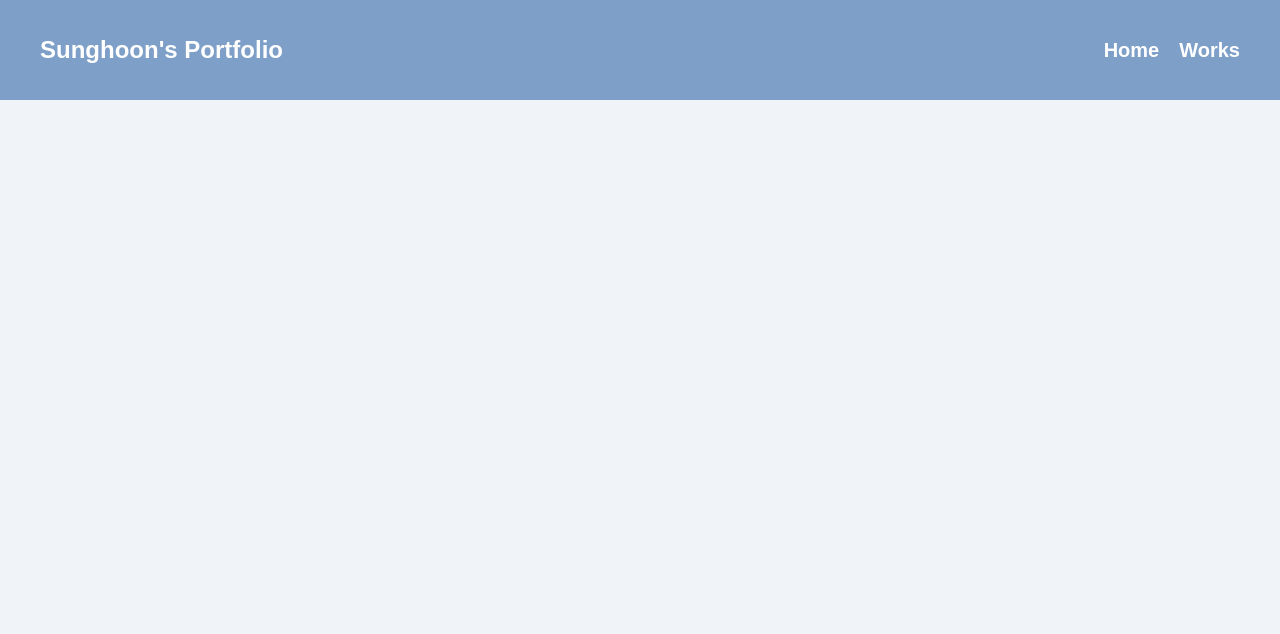
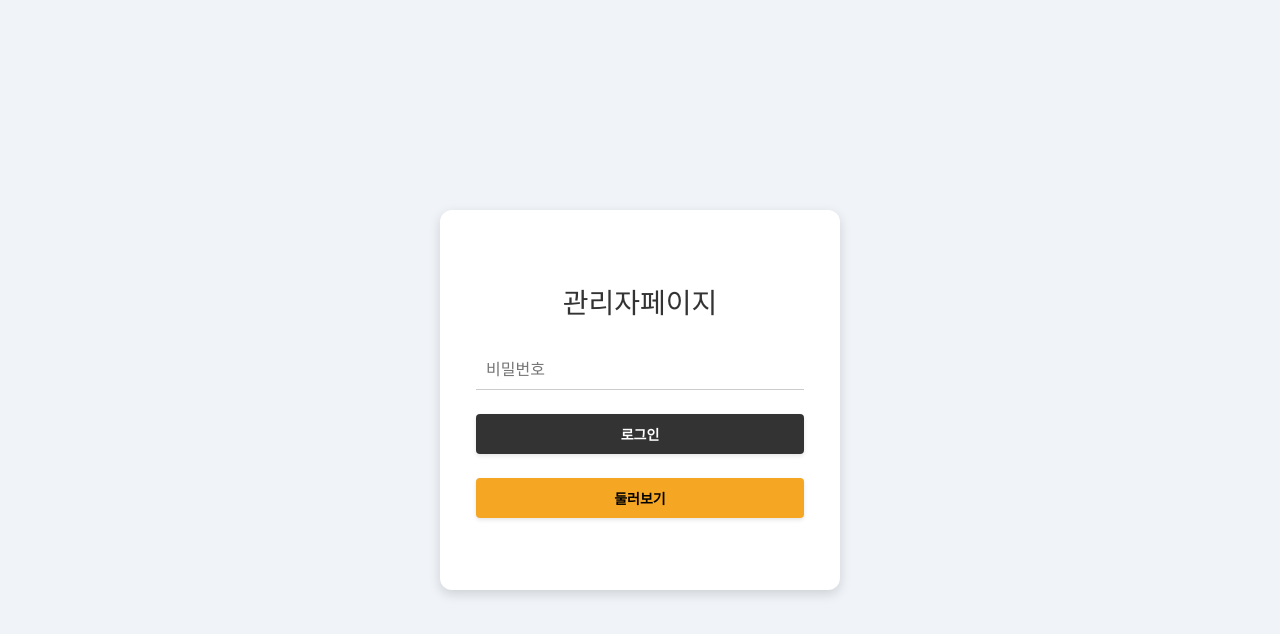
Before and after one commit to sunghoon1209/portfolio_react, a React (Vite) app: page /admin/main in a window 1280 px wide. Shown: the top 634 px of the page. Built offline with nearby package versions, Linux system fonts and the light colour scheme; a web font is replaced by a local one.

Commit message:
로그인

```diff
--- a/package.json
+++ b/package.json
@@ -10,10 +10,12 @@
     "preview": "vite preview"
   },
   "dependencies": {
+    "firebase": "^11.8.1",
     "react": "^19.1.0",
     "react-dom": "^19.1.0",
     "react-router-dom": "^7.6.0",
-    "styled-components": "^6.1.18"
+    "styled-components": "^6.1.18",
+    "zustand": "^5.0.5"
   },
   "devDependencies": {
     "@eslint/js": "^9.25.0",
--- /dev/null
+++ b/src/Admin.jsx
@@ -0,0 +1,14 @@
+import styled from "styled-components";
+import AdminLogin from "./pages/AdminLogin";
+
+const Admin = ()=>{
+    return(
+        <>
+            <AdminLogin>
+
+            </AdminLogin>
+        </>
+    )
+}
+
+export default Admin;
--- a/src/App.jsx
+++ b/src/App.jsx
@@ -1,21 +1,15 @@
 import { BrowserRouter } from "react-router-dom";
-import AppRouter from "./router/Router";
+
+import AppRouter from "./router/router.jsx";
 import GlobalStyle from "./styles/GlobalStyle";
-import Header from "./components/common/Header";
-import StyledInner from "./components/common/Inner";
+
 function App() {
 
   return (
     <BrowserRouter>
       <GlobalStyle></GlobalStyle>
-      <Header></Header>
-      <main>
-        <StyledInner>
-          <AppRouter>
+      <AppRouter></AppRouter>
 
-          </AppRouter>
-        </StyledInner>
-      </main>
     </BrowserRouter>
 
 
--- a/src/components/common/Header.jsx
+++ b/src/components/common/Header.jsx
@@ -48,6 +48,7 @@ const Header = ()=>{
                     <ul>
                         <li onClick={()=>{navigate('/')}}>Home</li>
                         <li onClick={()=>{navigate('/works')}}>Works</li>
+                        <li onClick={()=>{navigate('/admin/main')}}>Admin</li>
                     </ul>
 
                 </StyledHeaderNav>
--- /dev/null
+++ b/src/firebase.js
@@ -0,0 +1,28 @@
+import { initializeApp } from "firebase/app";
+import { getAuth } from "firebase/auth";
+import { getFirestore } from "firebase/firestore";
+import { getStorage } from "firebase/storage";
+import { getAnalytics } from "firebase/analytics";
+
+// TODO: Add SDKs for Firebase products that you want to use
+// https://firebase.google.com/docs/web/setup#available-libraries
+
+// Your web app's Firebase configuration
+// For Firebase JS SDK v7.20.0 and later, measurementId is optional
+const firebaseConfig = {
+  apiKey: "AIzaSyBK3jRKtR2hIm68NNTnOJsiavqzznPjTVU",
+  authDomain: "portfolio-f4c5f.firebaseapp.com",
+  projectId: "portfolio-f4c5f",
+  storageBucket: "portfolio-f4c5f.firebasestorage.app",
+  messagingSenderId: "591232008686",
+  appId: "1:591232008686:web:557a3ae1876cb6f69f4eff",
+  measurementId: "G-6L2QNEMFN7"
+};
+
+// Initialize Firebase
+const app = initializeApp(firebaseConfig);
+const analytics = getAnalytics(app);
+
+export const auth = getAuth(app);
+export const db = getFirestore(app);
+export const storage = getStorage(app);
--- /dev/null
+++ b/src/pages/AdminLogin.jsx
@@ -0,0 +1,108 @@
+import { useState } from "react";
+import styled from "styled-components";
+import { signInWithEmailAndPassword } from "firebase/auth";
+import { auth} from "../firebase";
+import useAuthStore from "../store/useAuthStore";
+
+const StyledAdminSection = styled.section`
+    width: 100%;
+    height: 100vh;
+    display: flex;
+    align-items: center;
+    justify-content: center;
+`
+
+
+const StyledLoginBox = styled.div`
+    width: 400px;
+    padding: 72px 36px;
+    background-color: #fff;
+    box-shadow: 0 4px 12px rgba(0, 0, 0, 0.15);
+    border-radius: 12px;
+    display: flex;
+    flex-direction: column;
+    gap: 24px;
+    margin: 40px auto;
+
+    p{
+        text-align: center;
+        font-size:28px;
+    }
+`
+
+const StyledPasswordInput = styled.input`
+    width: 100%;
+    border: none;
+    outline: none;
+    font-size:16px;
+    border-bottom: 1px solid #ccc;
+    transition: 1s;
+
+    padding:10px;
+
+    &:hover{
+        border-bottom: 1px solid #000;
+    }
+    &::placeholder{
+        font-size:16px;
+    }
+`
+
+
+const StyledButton = styled.button`
+  width: 100%;
+  height: 40px;
+  background-color: ${({ bgColor }) => bgColor || "red"};
+  color: ${({ textColor }) => textColor || "white"};
+  border: none;
+  border-radius: 4px;
+  font-size: 14px;
+  font-weight: bold;
+  cursor: pointer;
+  transition: all 0.2s ease;
+  box-shadow: 0 2px 4px rgba(0, 0, 0, 0.1);
+
+  &:hover {
+    opacity: 0.9;
+    transform: translateY(-1px);
+  }
+
+  &:active {
+    transform: translateY(0);
+    box-shadow: inset 0 2px 4px rgba(0, 0, 0, 0.2);
+  }
+`;
+
+const AdminLogin = ()=>{
+    const [email, setEmail] = useState("sunghoon.developer@gmail.com"); // 고정값
+    const [pwInputValue, setPwInputValue] = useState('');
+    const handleChange = (e)=>{
+        setPwInputValue(e.target.value);
+    }
+
+    const handleLogin = async () =>{
+        try {
+            const userCredential = await signInWithEmailAndPassword(auth, email, pwInputValue);
+            const user = userCredential.user;
+            useAuthStore.getState().setUser(user);
+
+            alert("로그인 성공");
+            // 예: 페이지 이동하거나 상태 저장
+          } catch (e) {
+            alert("관리자가 아니면 둘러보기 버튼을 눌러주세요.");
+          }
+    }
+
+    return(
+        <StyledAdminSection>
+            <StyledLoginBox>
+                <p>관리자페이지</p>
+                <StyledPasswordInput type="password" placeholder="비밀번호" value={pwInputValue} onChange={handleChange}/>
+                <StyledButton bgColor="#333" textColor="white" onClick={handleLogin}>로그인</StyledButton>
+                <StyledButton bgColor="#f5a623" textColor="#000">둘러보기</StyledButton>
+            </StyledLoginBox>
+        </StyledAdminSection>
+    )
+}
+
+export default AdminLogin;
--- a/src/router/Router.jsx
+++ b/src/router/Router.jsx
@@ -2,16 +2,48 @@ import { BrowserRouter, Routes, Route } from "react-router-dom";
 import Home from "../pages/Home";
 import Works from "../pages/Works";
 import Details from "../pages/details";
+
+import Header from "../components/common/Header";
+import StyledInner from "../components/common/Inner";
+
+import Admin from "../Admin";
+const UserRouter = ()=>{
+    return(
+        <>
+              <Header></Header>
+                <main>
+                    <StyledInner>
+                        <Routes>
+                            <Route path="home" element={<Home />}></Route>
+                            <Route path="works" element={<Works />}></Route>
+                            <Route path="details" element={<Details />}></Route>
+                        </Routes>
+                    </StyledInner>
+                </main>
+        </>
+    )
+}
+
+const AdminRouter = ()=>{
+    return(
+        <Routes>
+            <Route path="main" element={<Admin />}></Route>
+        </Routes>
+    )
+}
+
 const AppRouter = ()=>{
     return(
 
             <Routes>
-                <Route path="/" element={<Home />}></Route>
-                <Route path="/works" element={<Works />}></Route>
-                <Route path="/details" element={<Details />}></Route>
+                <Route path="/*" element={<UserRouter />}></Route>
+                <Route path="/admin/*" element={<AdminRouter/>}></Route>
+
             </Routes>
 
     )
 };
 
+
+
 export default AppRouter;
--- /dev/null
+++ b/src/store/useAuthStore.js
@@ -0,0 +1,12 @@
+import { create } from "zustand";
+
+const useAuthStore = create((set)=>({
+    use: null,
+    setUser: (user) => set({user}),
+    clearUser: ()=> set({user:null}),
+    get isLoggedIn() {
+        return !!this.user;
+    },
+}))
+
+export default useAuthStore;
```
Also changed, not shown: src/User.jsx (added, +18 -0 lines), 1 other file (tests, documents, lock files or other folders).
